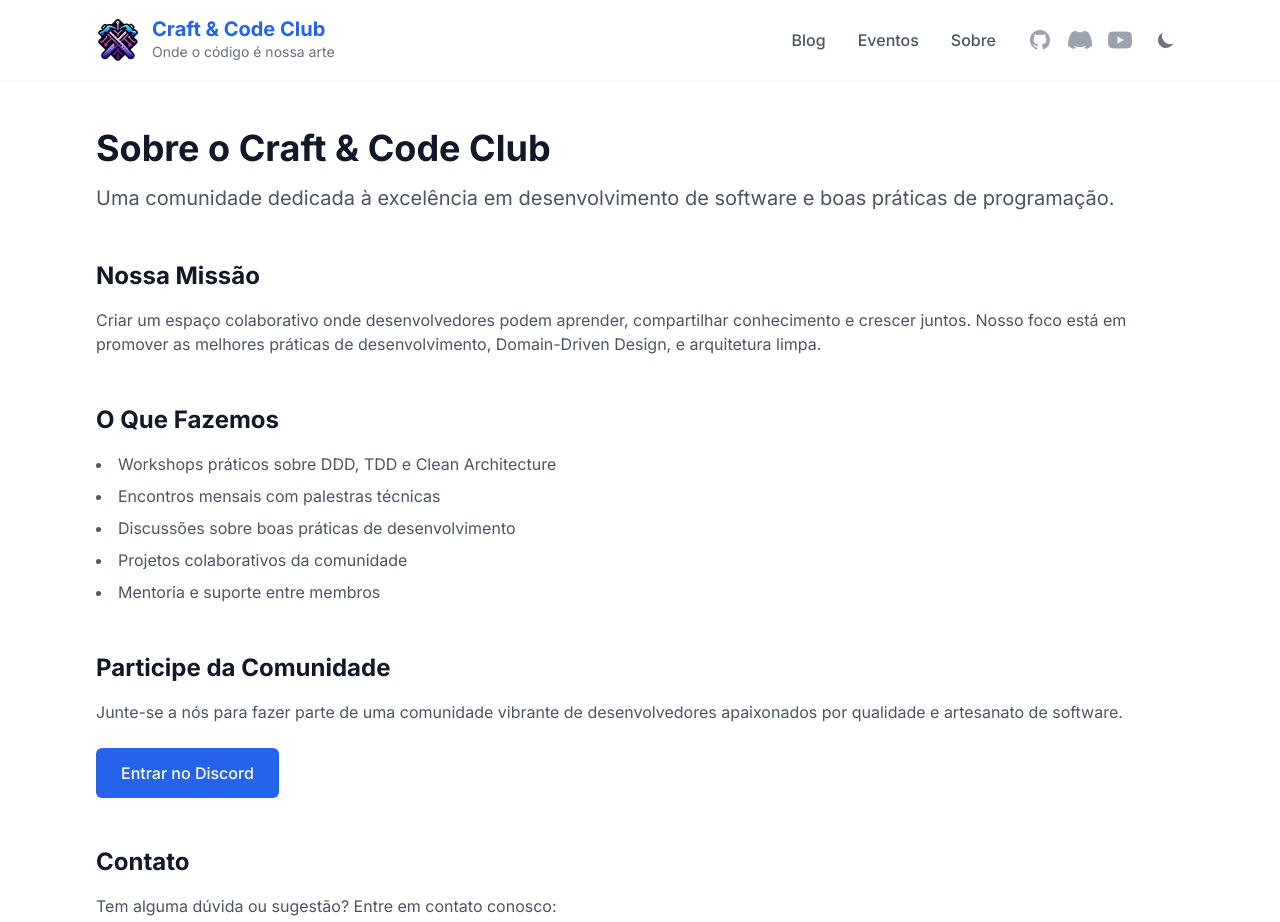
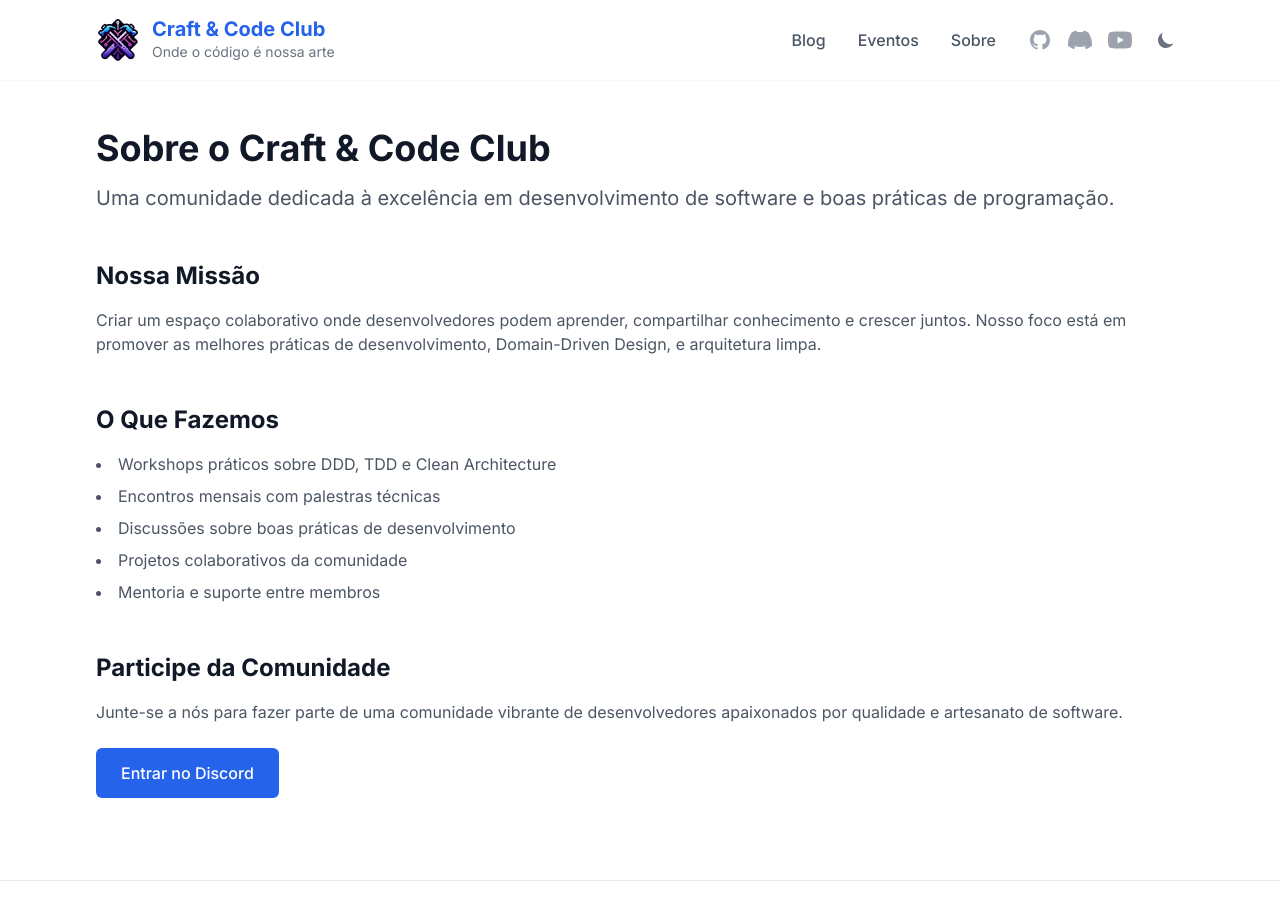
Before and after one commit to craft-code-club/blog-c3, a Next.js app: page /about in a window 1280 px wide. Shown: the top 922 px of the page. Built offline with nearby package versions, Linux system fonts and the light colour scheme.

Commit message:
Remove contact section from AboutPage for a cleaner layout

```diff
--- a/src/app/about/page.tsx
+++ b/src/app/about/page.tsx
@@ -47,19 +47,6 @@ export default function AboutPage() {
               </a>
             </div>
           </section>
-
-          <section>
-            <h2 className="text-2xl font-bold text-gray-900 dark:text-white mb-4">Contato</h2>
-            <p className="text-gray-600 dark:text-gray-300">
-              Tem alguma dúvida ou sugestão? Entre em contato conosco:
-            </p>
-            <a
-              href="mailto:contact@craftcodeclub.com"
-              className="text-blue-600 dark:text-blue-400 hover:text-blue-800 dark:hover:text-blue-300 no-underline"
-            >
-              contact@craftcodeclub.com
-            </a>
-          </section>
         </div>
       </div>
     </div>
```
